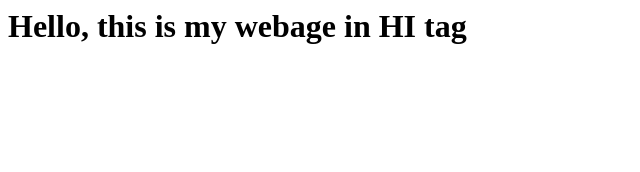
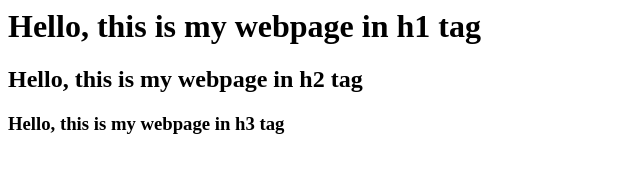
Before and after one commit to Marianna2028/CUS1172-MariannaRegina, a plain HTML site: page milestones/index.html in a window 1280 px wide. Shown: the whole page, without its empty margins (0-640 px from the left). Drawn offline with Linux system fonts and the light colour scheme.

Commit message:
Update index.html

```diff
--- a/milestones/index.html
+++ b/milestones/index.html
@@ -4,8 +4,9 @@
     </head>
     <body>
 
-    <h1> Hello, this is my webage in HI tag </h1>
-
+    <h1> Hello, this is my webpage in h1 tag </h1>
+    <h2> Hello, this is my webpage in h2 tag </h2>
+    <h3> Hello, this is my webpage in h3 tag </h3>
 
 
     </body>
```
